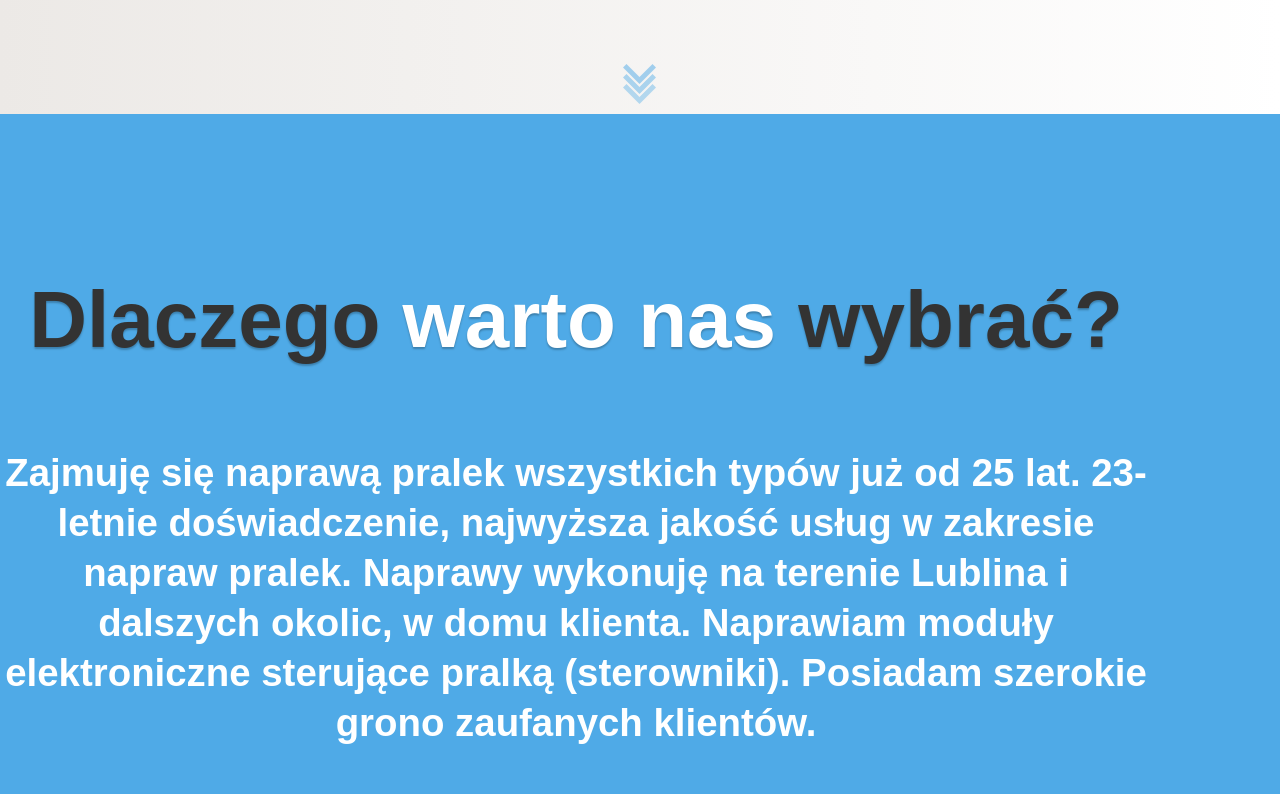
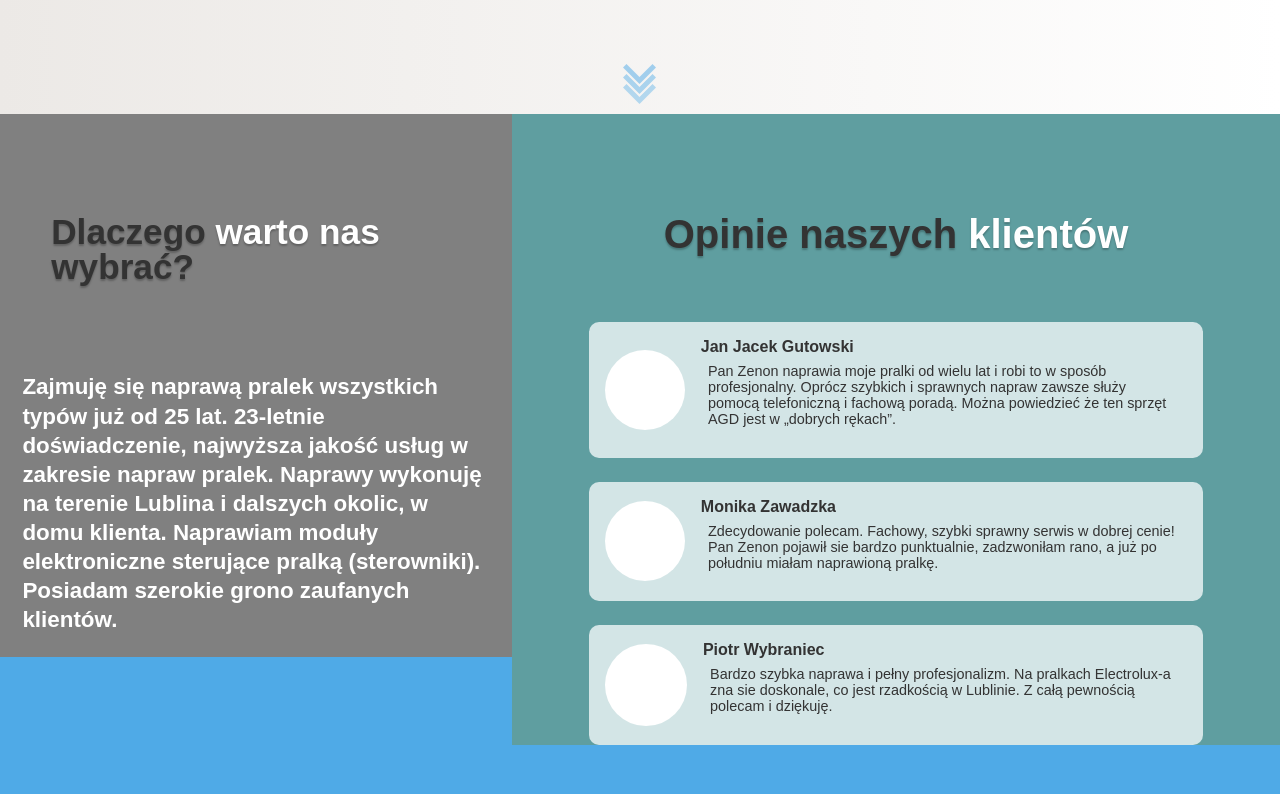
Before and after one commit to alfycode/naprawa-pralek-website, a React (Create React App) app: page / in a window 1280 px wide. Shown: the part 686-1480 px from the top of the page. Built offline with nearby package versions, Linux system fonts and the light colour scheme.

Commit message:
ALFY-21 : fix: fix mediaqueries, aboutUs fix

```diff
--- a/src/components/Container.js
+++ b/src/components/Container.js
@@ -7,29 +7,43 @@ export const Container = styled.div`
   min-height: 100vh;
   height: fit-content;
   width: 100%;
-  background: ${(props) => (props.bgColor ? props.theme.colors.whiteLinear : "#4faae7")};
+  background: ${(props) =>
+    props.bgColor ? props.theme.colors.whiteLinear : "#4faae7"};
   padding-top: ${(props) => (props.landing ? "80px" : "0")};
   display: flex;
   flex-direction: column;
-  align-items: ${(props) => (props.landing ? "center" : "flex-start")};
+  align-items: center;
   justify-content: center;
-  font-size: 20px;
-  @media screen and (max-width: 1600px) {
+  font-size: 10px;
+  /* @media screen and (max-width: 1600px) {
     font-size: 18px;
   }
   @media screen and (max-width: 1280px) {
     font-size: 16px;
   }
   @media screen and (max-width: 960px) {
+    flex-direction: column;
+    align-items: center;
+    justify-content: ${(props) => (props.landing ? "center" : "center")};
     font-size: 14px;
   }
   @media screen and (max-width: 768px) {
-    flex-direction: column;
-    align-items: center;
-    justify-content: ${(props) => (props.landing ? "center" : "flex-start")};
     font-size: 12px;
   }
   @media screen and (max-width: 550px) {
     font-size: 10px;
+  } */
+
+  @media screen and (min-width: 550px) {
+    font-size: 12px;
+  }
+  @media screen and (min-width: 768px) {
+    font-size: 14px;
+  }
+  @media screen and (min-width: 960px) {
+    flex-direction: row;
+    align-items: ${props => props.landing ? "center" : "flex-start"};
+    justify-content: center;
+    font-size: 16px;
   }
 `;
--- a/src/components/Header/MobileMenuElements.js
+++ b/src/components/Header/MobileMenuElements.js
@@ -12,6 +12,7 @@ export const MobileMenuContainer = styled(motion.nav)`
   justify-content: center;
   align-items: center;
   font-size: 20px;
+
 `;
 export const MobileMenuWrap = styled(motion.ul)`
   width: 80%;
--- a/src/pages/AboutUs/AboutUsElements.js
+++ b/src/pages/AboutUs/AboutUsElements.js
@@ -1,16 +1,24 @@
 import styled from "styled-components";
 
 export const AboutUsContentWrap = styled.div`
-  /* background-color: ${(props) => (props.second ? "cadetblue" : "gray")}; */
-  min-height: 100vh;
+  background-color: ${(props) => (props.second ? "cadetblue" : "gray")};
+  /* min-height: 100vh; */
   width: 90%;
   display: flex;
   flex-direction: column;
-  justify-content: center;
+  justify-content: flex-start;
   align-items: center;
   gap: 3em;
+
+  @media screen and (min-width: 768px) {
+    width: 80%;
+  }
+  @media screen and (min-width: 960px) {
+    width: ${(props) => (props.right ? "60%" : "40%")};
+  }
 `;
 export const AboutUsTitle = styled.h2`
+  width: 80%;
   font-size: 5em;
   font-weight: 800;
   text-align: center;
@@ -18,11 +26,16 @@ export const AboutUsTitle = styled.h2`
   color: #333;
   text-shadow: 0px 2px 2px rgba(0, 0, 0, 0.25);
   padding-bottom: 0.5em;
-  /* background-color: gray; */
-  /* @media screen and (max-width: 768px) {
-    font-size: 5em;
-    text-align: center;
-  } */
+  /* background-color: red; */
+  @media screen and (min-width: 768px) {
+    font-size: 6em;
+  }
+  @media screen and (min-width: 960px) {
+    width: ${(props) => (props.right ? "fit-content" : "80%")};
+    font-size: ${(props) => (props.right ? "2.5em" : "2.2em")};
+    text-align: left;
+    padding-top: 100px;
+  }
 `;
 export const TitleSpan = styled.span`
   color: #fff;
@@ -33,15 +46,27 @@ export const AboutUsText = styled.p`
   line-height: 1.3em;
   text-align: center;
   color: #fff;
+  @media screen and (min-width: 960px) {
+    font-size: 1.4em;
+    text-align: left;
+    padding: 1em;
+  }
 `;
 export const AboutUsOpinionsWrap = styled.div`
   height: 70%;
   width: 100%;
   display: flex;
   flex-direction: column;
-  justify-content: space-between;
+  justify-content: center;
   align-items: center;
   gap: 3em;
+
+  @media screen and (min-width: 768px) {
+    width: 80%;
+  }
+  @media screen and (min-width: 960px) {
+    gap: 1.5em;
+  }
 `;
 export const AboutUsOpinionContainer = styled.div`
   height: fit-content;
@@ -55,6 +80,12 @@ export const AboutUsOpinionContainer = styled.div`
   justify-content: center;
   align-items: center;
   gap: 2em;
+
+  @media screen and (min-width: 960px) {
+    gap: 1em;
+    flex-direction: row;
+    padding: 1em;
+  }
 `;
 export const ClientProfilePicture = styled.div`
   min-width: 80px;
@@ -65,17 +96,24 @@ export const ClientProfilePicture = styled.div`
   background-color: #fff;
 `;
 export const ClientOpinionTextWrap = styled.div`
-  font-size: 1.8em;
   text-align: center;
+  @media screen and (min-width: 960px) {
+    text-align: left;
+  }
 `;
 export const ClientNameText = styled.h3`
-  font-size: 1em;
+  font-size: 1.8em;
   color: #333;
+  @media screen and (min-width: 960px) {
+    font-size: 1em;
+  }
 `;
 export const ClientOpinionText = styled.p`
-  text-align: center;
-  font-size: 0.9em;
+  font-size: 1.6em;
   font-weight: 500;
   color: #333;
   padding: 0.5em 0.5em 1em 0.5em;
+  @media screen and (min-width: 960px) {
+    font-size: .9em;
+  }
 `;
--- a/src/pages/AboutUs/index.js
+++ b/src/pages/AboutUs/index.js
@@ -28,8 +28,8 @@ const AboutUsPage = () => {
           szerokie grono zaufanych klientów.
         </AboutUsText>
       </AboutUsContentWrap>
-      <AboutUsContentWrap second>
-        <AboutUsTitle>
+      <AboutUsContentWrap second right>
+        <AboutUsTitle right>
           Opinie naszych <TitleSpan second>klientów</TitleSpan>
         </AboutUsTitle>
         <AboutUsOpinionsWrap>
```
Also changed, not shown: src/components/Header/MobileMenu.js (+8 -7 lines).
